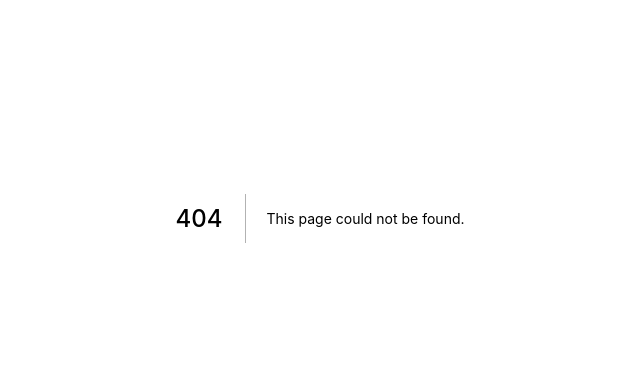
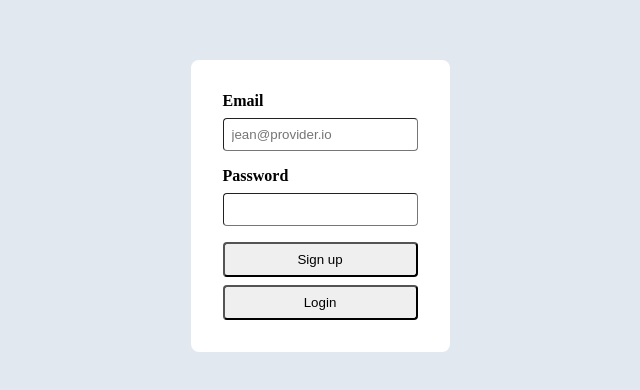
Before and after one commit to Naedri/company-simulation, a Next.js app in the folder client/: page /auth in a window 1280 px wide. Before the commit this address had no page. Shown: the part 182-572 px from the top of the page, without its empty margins (320-960 px from the left). Built offline with nearby package versions, Linux system fonts and the light colour scheme.

Commit message:
ui login

```diff
--- /dev/null
+++ b/client/lib/useUser.ts
@@ -0,0 +1,27 @@
+import Router from "next/router";
+import { useEffect } from "react";
+import { useUserContext } from "../modules/auth/auth-context";
+
+const useUser = ({
+  redirectTo,
+  redirectIfFound,
+}: {
+  redirectTo?: string;
+  redirectIfFound?: boolean;
+}) => {
+  const { user, setUser } = useUserContext();
+
+  useEffect(() => {
+    if (!redirectTo) return;
+    if (
+      (redirectTo && !redirectIfFound && !user) ||
+      (redirectIfFound && user)
+    ) {
+      Router.push(redirectTo);
+    }
+  }, [user, redirectIfFound, redirectTo]);
+
+  return { user, setUser };
+};
+
+export default useUser;
--- /dev/null
+++ b/client/modules/auth/auth-context.tsx
@@ -0,0 +1,20 @@
+import React, { useMemo, useState } from "react";
+
+const UserContext = React.createContext(null);
+
+function UserProvider({ children }) {
+  const [user, setUser] = useState(null);
+
+  // fetch with react query or useSWR
+  const value = useMemo(() => ({ user, setUser }), [user, setUser]);
+
+  return <UserContext.Provider value={value}>{children}</UserContext.Provider>;
+}
+function useUserContext() {
+  const context = React.useContext(UserContext);
+  if (context === undefined) {
+    throw new Error("useUser must be used within a UserProvider");
+  }
+  return context;
+}
+export { UserProvider, useUserContext };
--- a/client/package.json
+++ b/client/package.json
@@ -6,8 +6,8 @@
     "dev": "next dev -p 8080",
     "build": "next build",
     "start": "next start",
-    "lint": "eslint pages",
-    "format": "prettier --write pages"
+    "lint": "eslint pages lib modules",
+    "format": "prettier --write pages lib modules"
   },
   "dependencies": {
     "next": "10.2.0",
--- a/client/pages/_app.tsx
+++ b/client/pages/_app.tsx
@@ -1,8 +1,13 @@
 import "../styles/globals.css";
 import { AppProps } from "next/app";
+import { UserProvider } from "../modules/auth/auth-context";
 
 function MyApp({ Component, pageProps }: AppProps) {
-  return <Component {...pageProps} />;
+  return (
+    <UserProvider>
+      <Component {...pageProps} />
+    </UserProvider>
+  );
 }
 
 export default MyApp;
--- /dev/null
+++ b/client/pages/auth.tsx
@@ -0,0 +1,71 @@
+import styles from "../styles/Auth.module.css";
+import useUser from "../lib/useUser";
+import {SyntheticEvent} from "react";
+
+const Auth = () => {
+
+    // https://stackoverflow.com/questions/66399063/next-js-authentication-with-jwt
+    // just use swr and no context https://codesandbox.io/s/swr-auth-tuqtf?from-embed=&file=/libs/api-user.js
+    // no context, just decode cookie
+    const {setUser} = useUser({
+        redirectTo: "/",
+        redirectIfFound: true,
+    });
+
+    const handleSubmit = (e: SyntheticEvent, type: "LOGIN" | "SIGNUP") => {
+        e.stopPropagation();
+        setUser(true);
+    };
+
+    return (
+        <div className={styles.wrapper}>
+            <form className={styles.auth}>
+                <div className={styles.spaced}>
+                    <label className={styles.lbl} htmlFor={"email"}>
+                        Email
+                    </label>
+                    <input
+                        type={"email"}
+                        placeholder={"jean@provider.io"}
+                        id={"email"}
+                        name={"email"}
+                        autoComplete={"username"}
+                        className={styles.ipt}
+                        required
+                    />
+                </div>
+                <div className={styles.spaced}>
+                    <label className={styles.lbl} htmlFor={"password"}>
+                        Password
+                    </label>
+                    <input
+                        type={"password"}
+                        id={"password"}
+                        name={"password"}
+                        autoComplete={"current-password"}
+                        className={styles.ipt}
+                        required
+                    />
+                </div>
+                <div className={styles.submit}>
+                    <button
+                        type="submit"
+                        className={styles.btn}
+                        onClick={(e) => handleSubmit(e, "LOGIN")}
+                    >
+                        Sign up
+                    </button>
+                    <button
+                        type="submit"
+                        className={styles.btn}
+                        onClick={(e) => handleSubmit(e, "SIGNUP")}
+                    >
+                        Login
+                    </button>
+                </div>
+            </form>
+        </div>
+    );
+};
+
+export default Auth;
--- a/client/pages/index.tsx
+++ b/client/pages/index.tsx
@@ -1,8 +1,11 @@
 import Head from "next/head";
 import Image from "next/image";
 import styles from "../styles/Home.module.css";
+import useUser from "../lib/useUser";
 
 export default function Home() {
+  const { user } = useUser({ redirectTo: "/auth" });
+
   return (
     <div className={styles.container}>
       <Head>
--- /dev/null
+++ b/client/styles/Auth.module.css
@@ -0,0 +1,56 @@
+.wrapper {
+    width: 100%;
+    height: 100%;
+    display: flex;
+    justify-content: center;
+    align-items: center;
+    background-color: rgb(226, 232, 240);
+    padding: 1rem;
+}
+
+.auth {
+    padding: 2rem;
+    margin-bottom: 1.5rem;
+    border-radius: 0.5rem;
+    background-color: #fff;
+}
+
+.spaced {
+    margin-bottom: 1rem;
+}
+
+.lbl {
+    margin-bottom: 0.5rem;
+    font-weight: 700;
+    display: block;
+}
+
+.ipt {
+    padding: .5rem;
+    width: 100%;
+    display: block;
+    border-width: 1px;
+    border-radius: .25rem;
+}
+
+.submit {
+    display: flex;
+    flex-direction: column;
+    grid-gap: .5rem;
+    gap: .5rem;
+}
+.btn {
+    padding: .5rem 1rem;
+    border-radius: 0.25rem;
+    cursor: pointer;
+}
+
+.primary {
+    background-color: #4c51bf;
+}
+
+@media (min-width: 640px) {
+    .container {
+        width: 50%;
+    }
+}
--- a/client/styles/globals.css
+++ b/client/styles/globals.css
@@ -1,9 +1,10 @@
 html,
-body {
+body, #__next {
+  max-height: 100vh;
+  height: 100vh;
+  margin: 0;
   padding: 0;
-  margin: 0;
-  font-family: -apple-system, BlinkMacSystemFont, Segoe UI, Roboto, Oxygen,
-    Ubuntu, Cantarell, Fira Sans, Droid Sans, Helvetica Neue, sans-serif;
+  overflow: hidden;
 }
 
 a {
```
